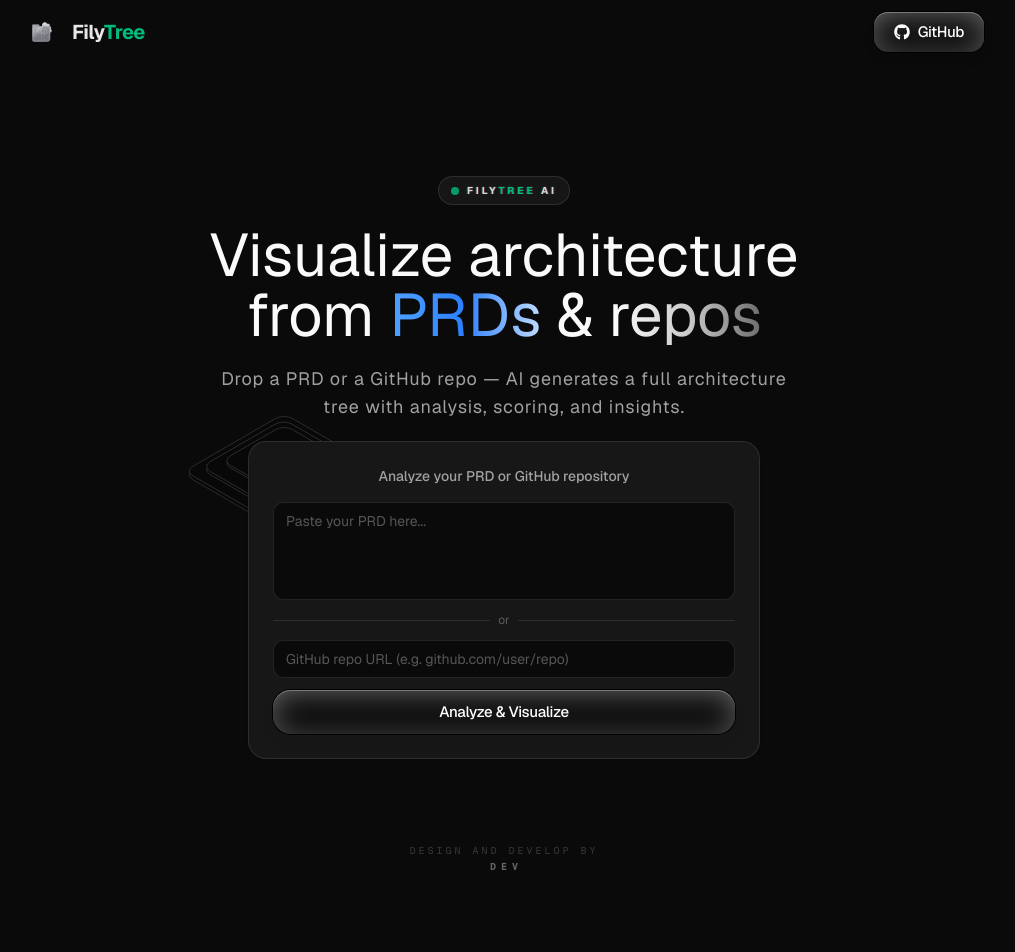
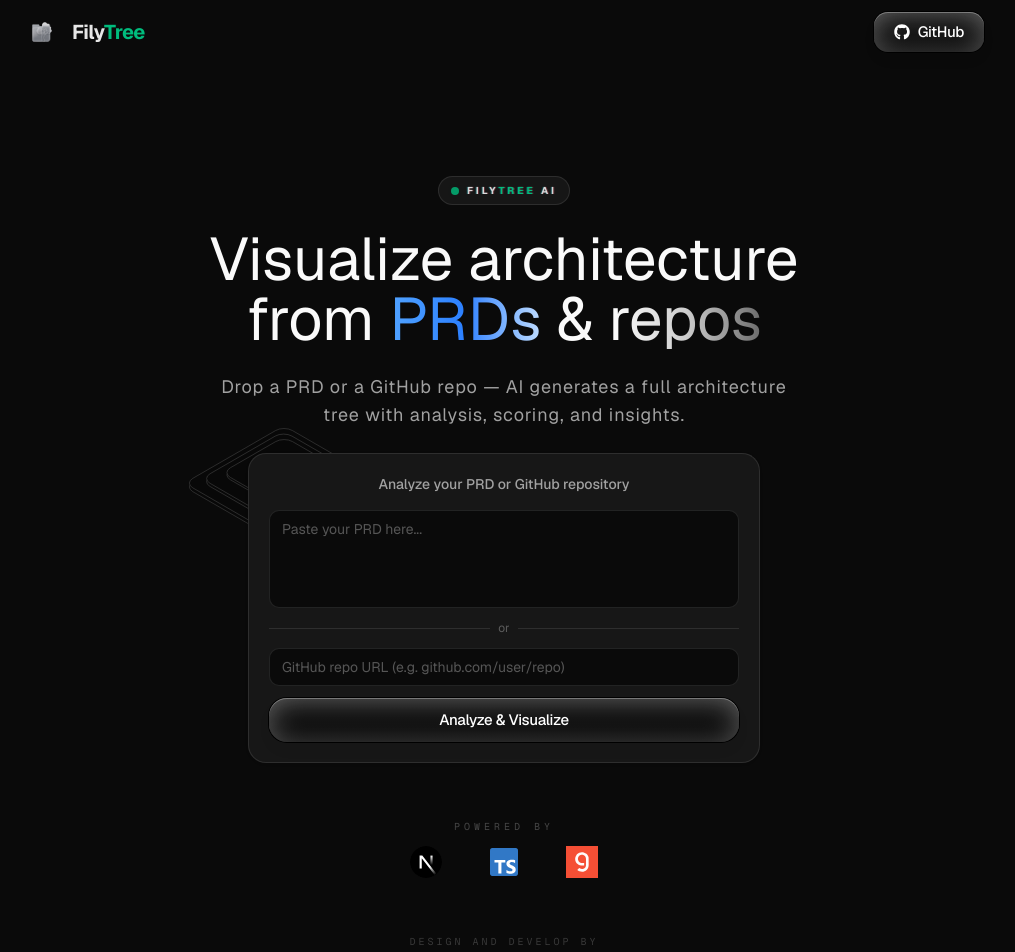
Before and after one commit to dev0jha/FilyTree, a Next.js app: page / in a window 1280 px wide. Shown: the top 952 px of the page, without its empty margins (136-1151 px from the left). Built offline with nearby package versions, Linux system fonts and the light colour scheme; no server answers.

Commit message:
feat: add powered‑by logos to hero section

```diff
--- a/src/components/hero.tsx
+++ b/src/components/hero.tsx
@@ -4,6 +4,9 @@ import { useState } from "react";
 import { useRouter } from "next/navigation";
 import FramerCtaButton from "@/components/pixel-perfect/framer-cta-button";
 import Svg1 from "@/components/pixel-perfect/svg-1";
+import { Groq } from "@/svgs/groq";
+import { Nextjs } from "@/svgs/nextjs";
+import { TypeScript } from "@/svgs/typeScript";
 
 import { useTreeStore } from "@/stores/tree-store";
 import { useAppStore } from "@/stores/app-store";
@@ -65,7 +68,7 @@ export function HeroSection() {
           <div className="absolute inset-y-0 left-8 w-px bg-linear-to-b from-transparent via-border/50 to-border/50 md:left-12" />
           <div className="absolute inset-y-0 right-8 w-px bg-linear-to-b from-transparent via-border/50 to-border/50 md:right-12" />
         </div>
-        <div className="mx-auto flex w-full max-w-5xl flex-col items-center gap-5">
+        <div className="mx-auto flex w-full max-w-5xl flex-col items-center gap-6">
           <div className="fade-in animate-in fill-mode-backwards delay-0 duration-700 ease-out">
             <div className="group relative flex items-center gap-2 rounded-full border border-white/10 bg-white/5 px-3 py-1.5 text-[10px] font-bold tracking-[0.3em] uppercase text-white/80 transition-all hover:border-white/20 hover:bg-white/10">
               <div className="relative flex h-2 w-2">
@@ -98,7 +101,7 @@ export function HeroSection() {
             <div className="absolute -left-16 -top-16 opacity-20 pointer-events-none z-0">
               <Svg1 />
             </div>
-            <div className="relative rounded-2xl border border-[rgba(255,255,255,0.07)] bg-card p-6 shadow-sm z-10">
+            <div className="relative rounded-2xl border border-[rgba(255,255,255,0.07)] bg-card p-5 shadow-sm z-10">
               <p className="mb-4 text-center text-sm font-medium text-muted-foreground">
                 Analyze your PRD or GitHub repository
               </p>
@@ -134,7 +137,19 @@ export function HeroSection() {
               </div>
             </div>
           </div>
-          <div className="mt-16 flex flex-col items-center gap-2 fade-in animate-in fill-mode-backwards delay-500 duration-700 ease-out">
+
+          <div className="mt-8 flex flex-col items-center gap-3 fade-in animate-in fill-mode-backwards delay-500 duration-1000 ease-out">
+            <p className="text-[10px] font-mono uppercase tracking-[0.4em] text-muted-foreground/40">
+              Powered by
+            </p>
+            <div className="flex flex-wrap items-center justify-center gap-12">
+              <Nextjs className="h-8 w-auto" />
+              <TypeScript className="h-7 w-auto" />
+              <Groq className="h-8 w-auto" />
+            </div>
+          </div>
+
+          <div className="mt-8 flex flex-col items-center gap-2 fade-in animate-in fill-mode-backwards delay-500 duration-700 ease-out">
             <p className="text-[10px] font-mono uppercase tracking-[0.3em] text-muted-foreground/30 text-center leading-relaxed">
               design and develop by <br />
               <span className="text-muted-foreground/60 font-bold tracking-[0.5em] ml-[0.5em]">DEV</span>
```
